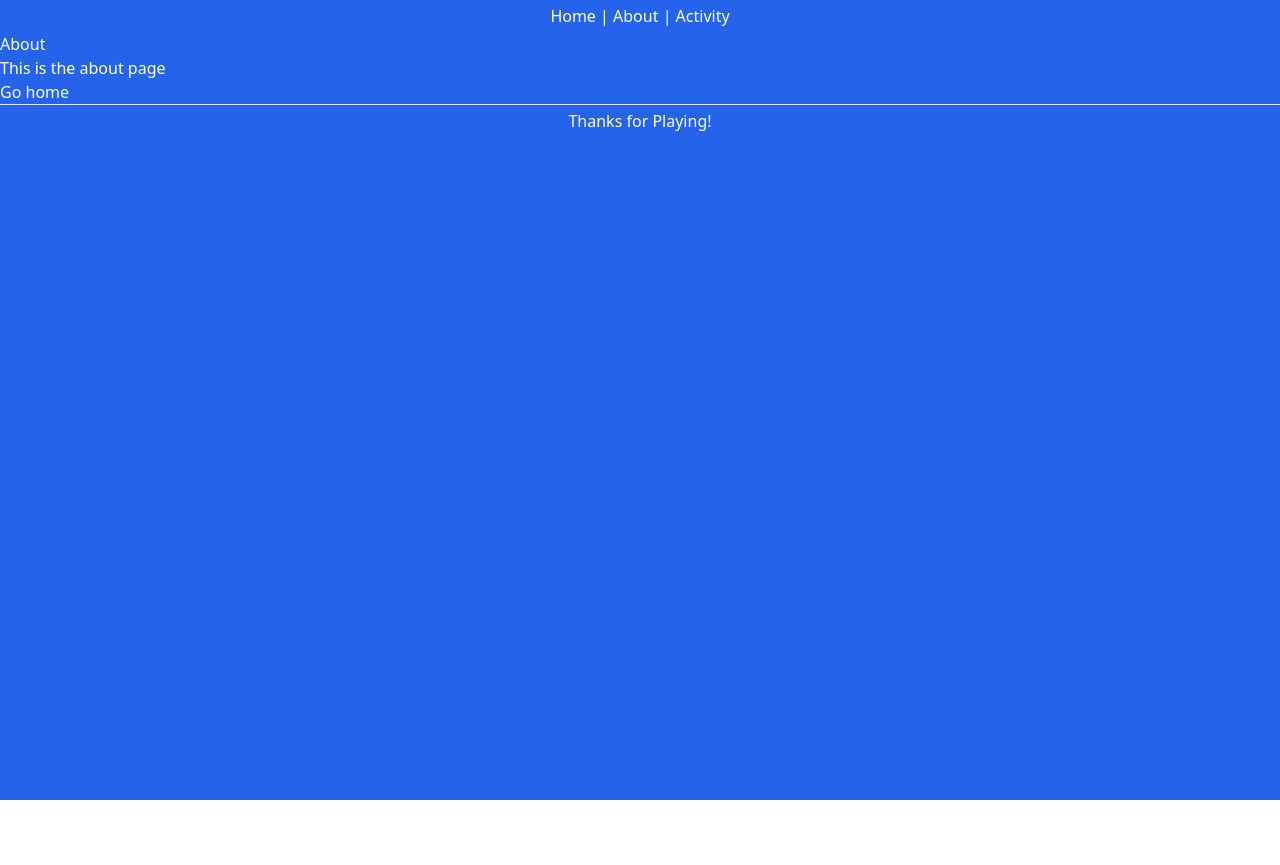
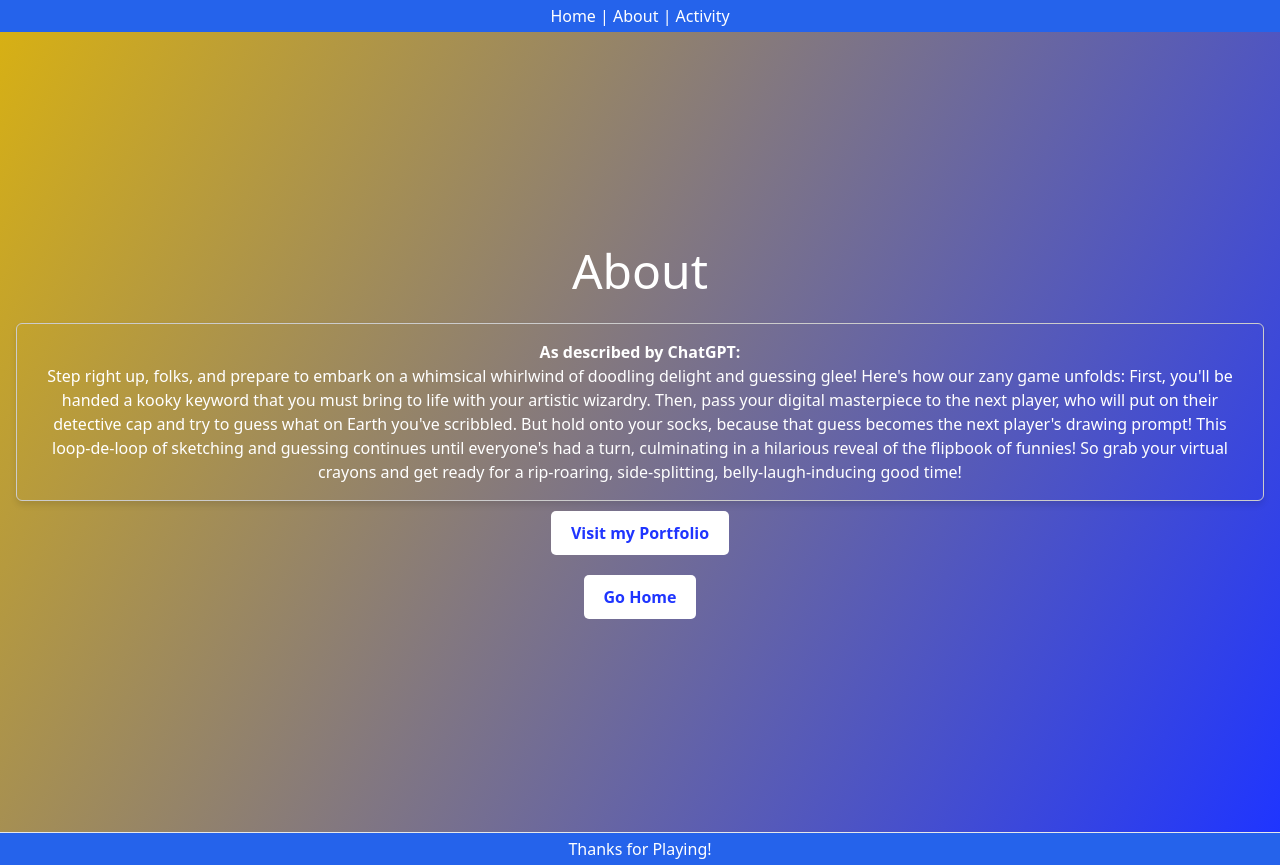
Before and after one commit to zarns/guess-a-sketch, a Next.js app in the folder client/: page /about in a window 1280 px wide. Before the commit the page ends 800 px from the top, so only its background shows below. Built offline with nearby package versions, Linux system fonts and the light colour scheme; no server answers.

Commit message:
about and activity pages

```diff
--- a/client/components/Layout.tsx
+++ b/client/components/Layout.tsx
@@ -28,7 +28,7 @@ const Layout = ({ children, title = 'goofy drawings' }: Props) => (
         <Link href="/about" className="hover:text-yellow-300 transition duration-200">
           About
         </Link> | {' '}
-        <Link href="/users" className="hover:text-yellow-300 transition duration-200">
+        <Link href="/activity" className="hover:text-yellow-300 transition duration-200">
           Activity
         </Link>
       </nav>
--- a/client/components/UserList.tsx
+++ b/client/components/UserList.tsx
@@ -20,13 +20,14 @@ const UserList: React.FC = () => {
   }, []);
 
   return (
-    <div className="max-w-md mx-auto">
-      <h1 className="text-4xl font-bold mb-8 text-center text-black font-permanent-marker">
-        User List:
-      </h1>
+    <div className="about-container">
+      <h1 className="about-title">Active Rooms:</h1>
       <div className="flex flex-col space-y-8">
-        {<ul className="grid">
-
+        <div className="about-text-box">
+          {usernames.length === 0 ? (
+            <p>No active rooms at the moment.</p>
+          ) : (
+            <ul className="grid">
               {usernames.map((room, index) => (
                 <li key={index}>
                   <ul>
@@ -41,7 +42,9 @@ const UserList: React.FC = () => {
                   </ul>
                 </li>
               ))}
-        </ul>}
+            </ul>
+          )}
+        </div>
       </div>
     </div>
   );
--- a/client/pages/about.tsx
+++ b/client/pages/about.tsx
@@ -2,12 +2,37 @@ import Link from 'next/link'
 import Layout from '../components/Layout'
 
 const AboutPage = () => (
-  <Layout title="About | Next.js + TypeScript Example">
-    <h1>About</h1>
-    <p>This is the about page</p>
-    <p>
-      <Link href="/">Go home</Link>
-    </p>
+  <Layout title="About">
+    <div className="about-container">
+      <h1 className="about-title">About</h1>
+      <h3 className="about-text-box">
+        <b>As described by ChatGPT:</b><br></br>
+        Step right up, folks, and prepare to embark on a whimsical whirlwind of doodling
+        delight and guessing glee! Here's how our zany game unfolds: First, you'll be handed
+        a kooky keyword that you must bring to life with your artistic wizardry.
+        Then, pass your digital masterpiece to the next player, who will put on their
+        detective cap and try to guess what on Earth you've scribbled. But hold onto your socks,
+        because that guess becomes the next player's drawing prompt! This loop-de-loop of
+        sketching and guessing continues until everyone's had a turn, culminating in a hilarious
+        reveal of the flipbook of funnies! So grab your virtual crayons and get ready for a
+        rip-roaring, side-splitting, belly-laugh-inducing good time!
+      </h3>
+      <p>
+        <a
+          href="https://mason.zarns.net"
+          target="_blank"
+          rel="noopener noreferrer"
+          className="about-link"
+        >
+          Visit my Portfolio
+        </a>
+      </p>
+      <p>
+        <Link href="/">
+          <span className="about-link">Go Home</span>
+        </Link>
+      </p>
+    </div>
   </Layout>
 )
 
--- /dev/null
+++ b/client/pages/activity.tsx
@@ -0,0 +1,24 @@
+import Link from 'next/link'
+import Layout from '../components/Layout'
+import UserList from '../components/UserList'
+
+const defaultEndpoint = 'http://localhost:3001/allusernames';
+
+export async function getServerSideUsers({ query }) {
+  const { id } = query;
+  const res = await fetch(`${defaultEndpoint}/${id}`);
+  const data = await res.json();
+  return {
+    props: {
+      data,
+    },
+  }
+}
+
+const ActivityPage = () => (
+  <Layout title="Activity">
+    <UserList />
+  </Layout>
+)
+
+export default ActivityPage
--- a/client/styles/globals.css
+++ b/client/styles/globals.css
@@ -134,3 +134,47 @@
   margin-bottom: 0.5rem;
   transition: background-color 0.3s;
 }
+
+.about-container {
+  background: linear-gradient(120deg, #d7b014 0%, #1f35ff 100%);
+  height: 100vh;
+  display: flex;
+  justify-content: center;
+  align-items: center;
+  flex-direction: column;
+}
+
+.about-title {
+  font-size: 3rem;
+  color: white;
+  margin-bottom: 1rem;
+}
+
+.about-link {
+  font-weight: bold;
+  display: inline-block;
+  margin: 10px;
+  padding: 10px 20px;
+  border-radius: 5px;
+  background-color: white;
+  color: #1f35ff;
+  text-decoration: none;
+  transition: background-color 0.3s ease;
+}
+
+.about-link:hover {
+  background-color: #fde480;
+}
+
+.about-text-box {
+  max-width: 100%;
+  padding: 1rem;
+  margin-left: 1rem;  /* Add left margin */
+  margin-right: 1rem;  /* Add right margin */
+  border: 1px solid #ccc;
+  border-radius: 0.375rem;
+  box-shadow: 0px 4px 6px rgba(0, 0, 0, 0.1);
+  overflow-y: auto; /* Add scrolling if content overflows */
+  -webkit-overflow-scrolling: touch; /* Smooth scrolling for iOS */
+  text-align: center;
+}
```
Lines whose indentation alone changed are shown as unchanged.
